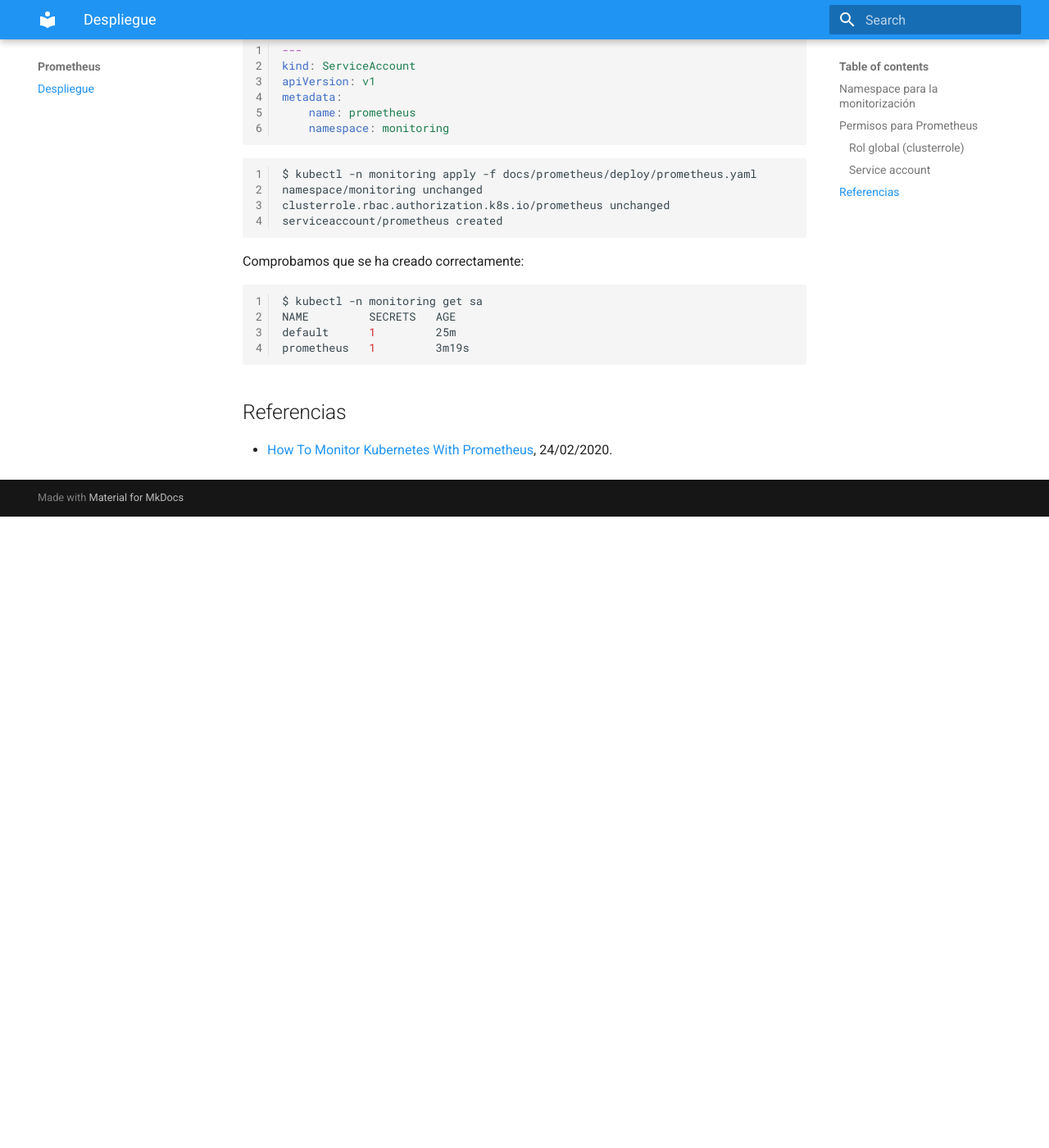
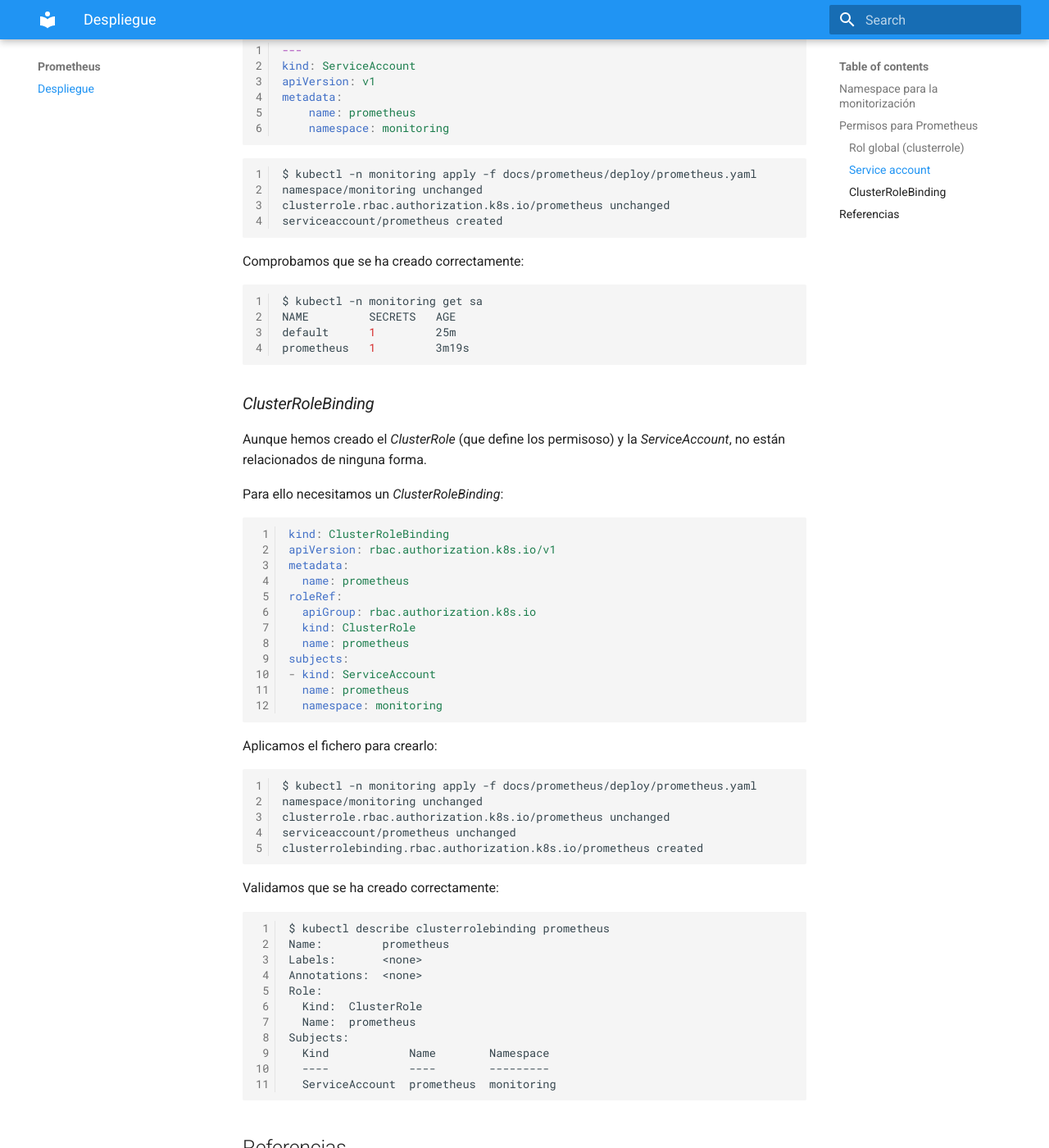
Before and after one commit to onthedock/k8s-devops, an MkDocs documentation site: the page built from docs/prometheus/prometheus.md, in a window 1280 px wide and 1400 px high, scrolled down 1513 px. Shown: the whole window at 82% size. Built offline with MkDocs 1.6.1 and Material for MkDocs 9.7.7, drawn with Linux system fonts in a browser that asks for light colours; before the commit the page ends 2143 px from its top, so only the background shows below that.

Commit message:
Definición y creación del ClusterRoleBinding

````diff
--- a/docs/prometheus/prometheus.md
+++ b/docs/prometheus/prometheus.md
@@ -85,6 +85,53 @@ default      1         25m
 prometheus   1         3m19s
 ```
 
+### *ClusterRoleBinding*
+
+Aunque hemos creado el *ClusterRole* (que define los permisoso) y la *ServiceAccount*, no están relacionados de ninguna forma.
+
+Para ello necesitamos un *ClusterRoleBinding*:
+
+```yaml
+kind: ClusterRoleBinding
+apiVersion: rbac.authorization.k8s.io/v1
+metadata:
+  name: prometheus
+roleRef:
+  apiGroup: rbac.authorization.k8s.io
+  kind: ClusterRole
+  name: prometheus
+subjects:
+- kind: ServiceAccount
+  name: prometheus
+  namespace: monitoring
+```
+
+Aplicamos el fichero para crearlo:
+
+```bash
+$ kubectl -n monitoring apply -f docs/prometheus/deploy/prometheus.yaml
+namespace/monitoring unchanged
+clusterrole.rbac.authorization.k8s.io/prometheus unchanged
+serviceaccount/prometheus unchanged
+clusterrolebinding.rbac.authorization.k8s.io/prometheus created
+```
+
+Validamos que se ha creado correctamente:
+
+```bash
+$ kubectl describe clusterrolebinding prometheus
+Name:         prometheus
+Labels:       <none>
+Annotations:  <none>
+Role:
+  Kind:  ClusterRole
+  Name:  prometheus
+Subjects:
+  Kind            Name        Namespace
+  ----            ----        ---------
+  ServiceAccount  prometheus  monitoring
+```
+
 ## Referencias
 
 - [How To Monitor Kubernetes With Prometheus](https://phoenixnap.com/kb/prometheus-kubernetes-monitoring), 24/02/2020.
````
Also changed, not shown: docs/prometheus/deploy/prometheus.yaml (+13 -0 lines).
